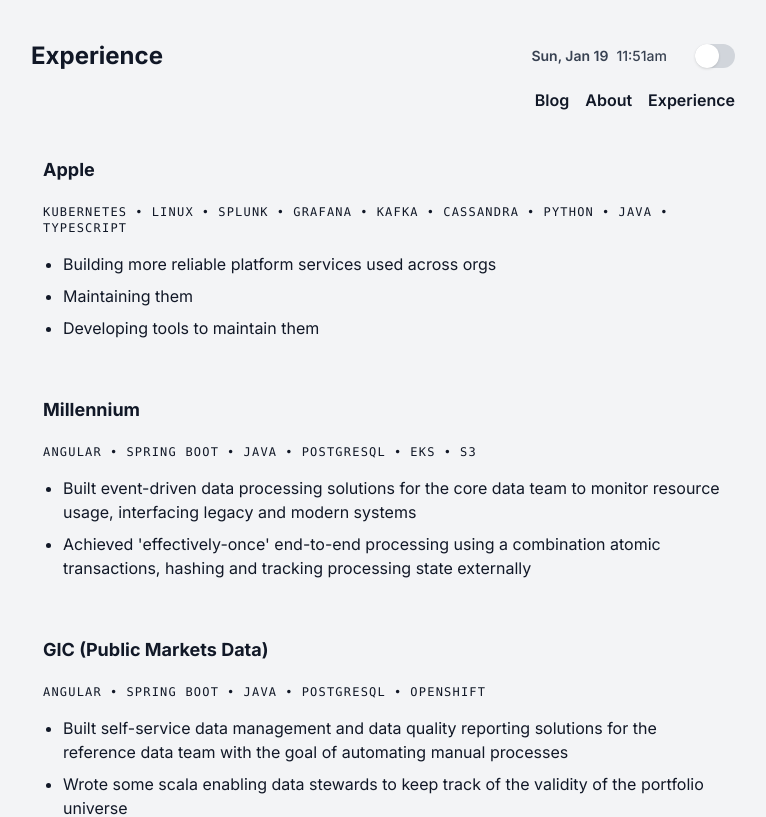
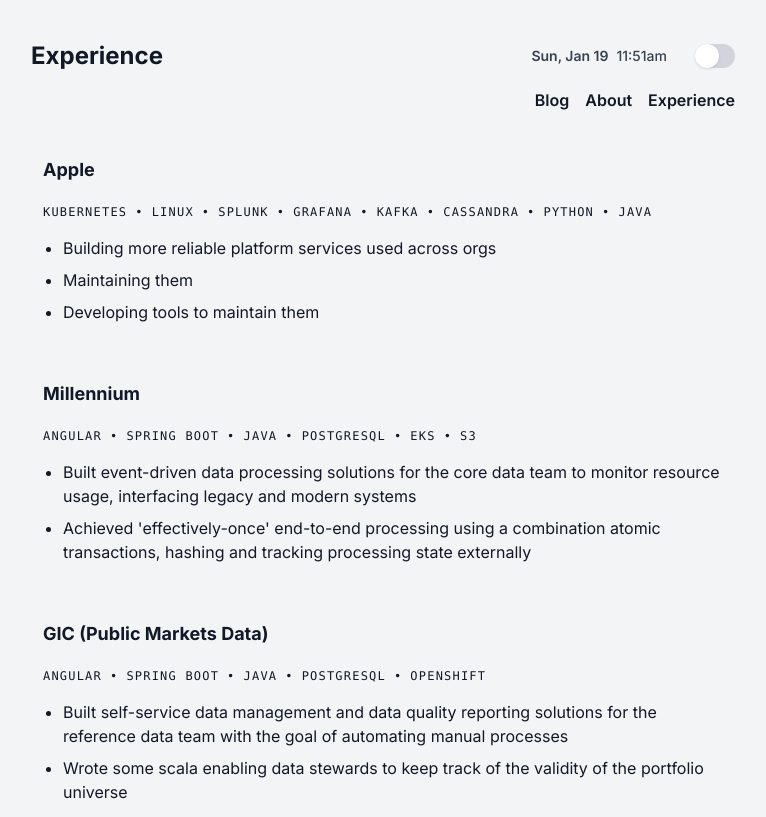
Before and after one commit to elt0nxale/elton, a Next.js app: page /experience in a window 1280 px wide. Shown: the top 817 px of the page, without its empty margins (257-1023 px from the left). Built offline with nearby package versions, Linux system fonts and the light colour scheme.

Commit message:
feat: small corrections

```diff
--- a/src/app/constants/content.ts
+++ b/src/app/constants/content.ts
@@ -2,7 +2,7 @@
     {
         title: 'Site Reliability Engineer',
         company: 'Apple',
-        tools: ['Kubernetes','Linux','Splunk','Grafana','Kafka','Cassandra','Python','Java','TypeScript'],
+        tools: ['Kubernetes','Linux','Splunk','Grafana','Kafka','Cassandra','Python','Java'],
         description: [
               "Building more reliable platform services used across orgs",
               "Maintaining them",
```
